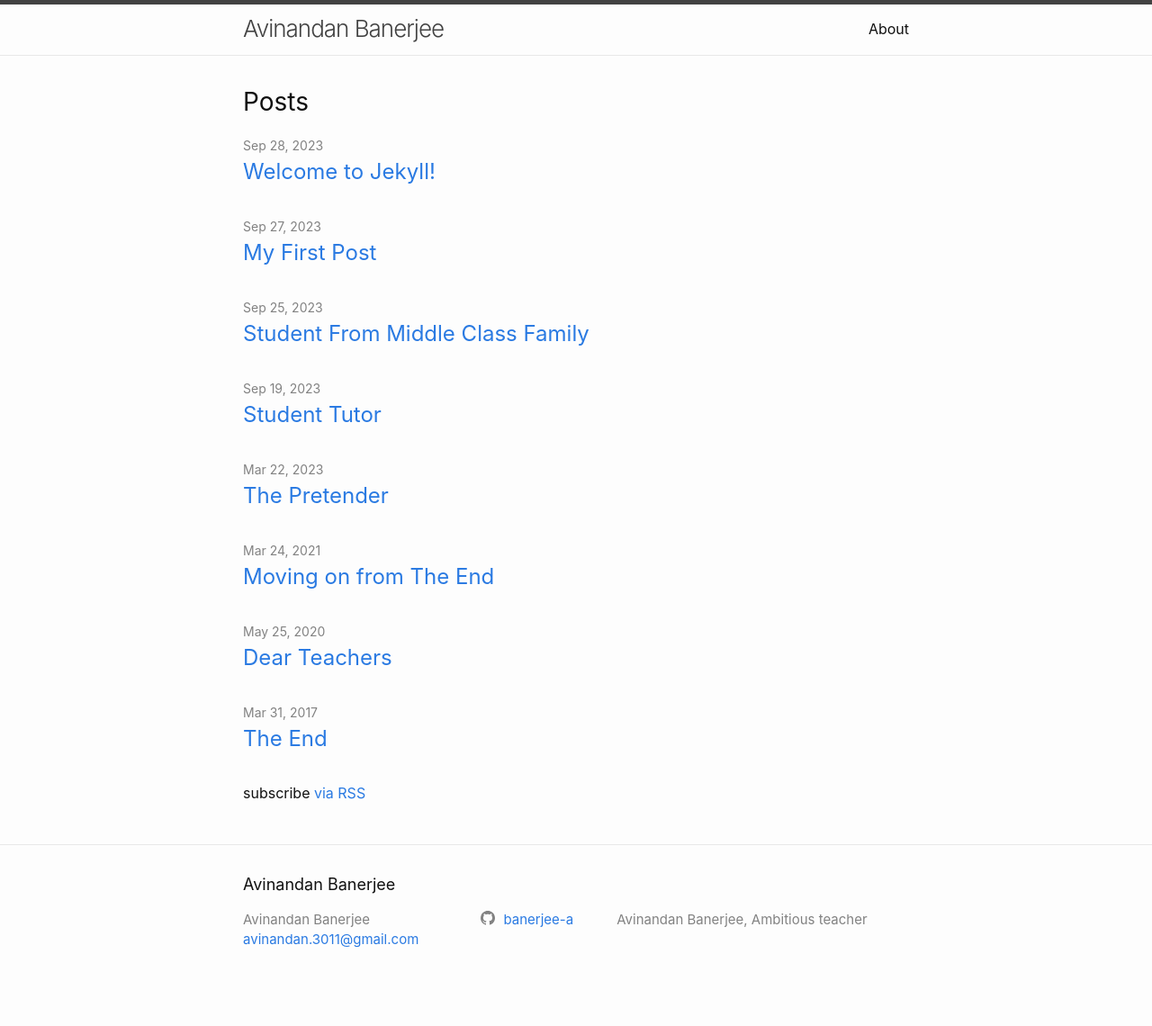
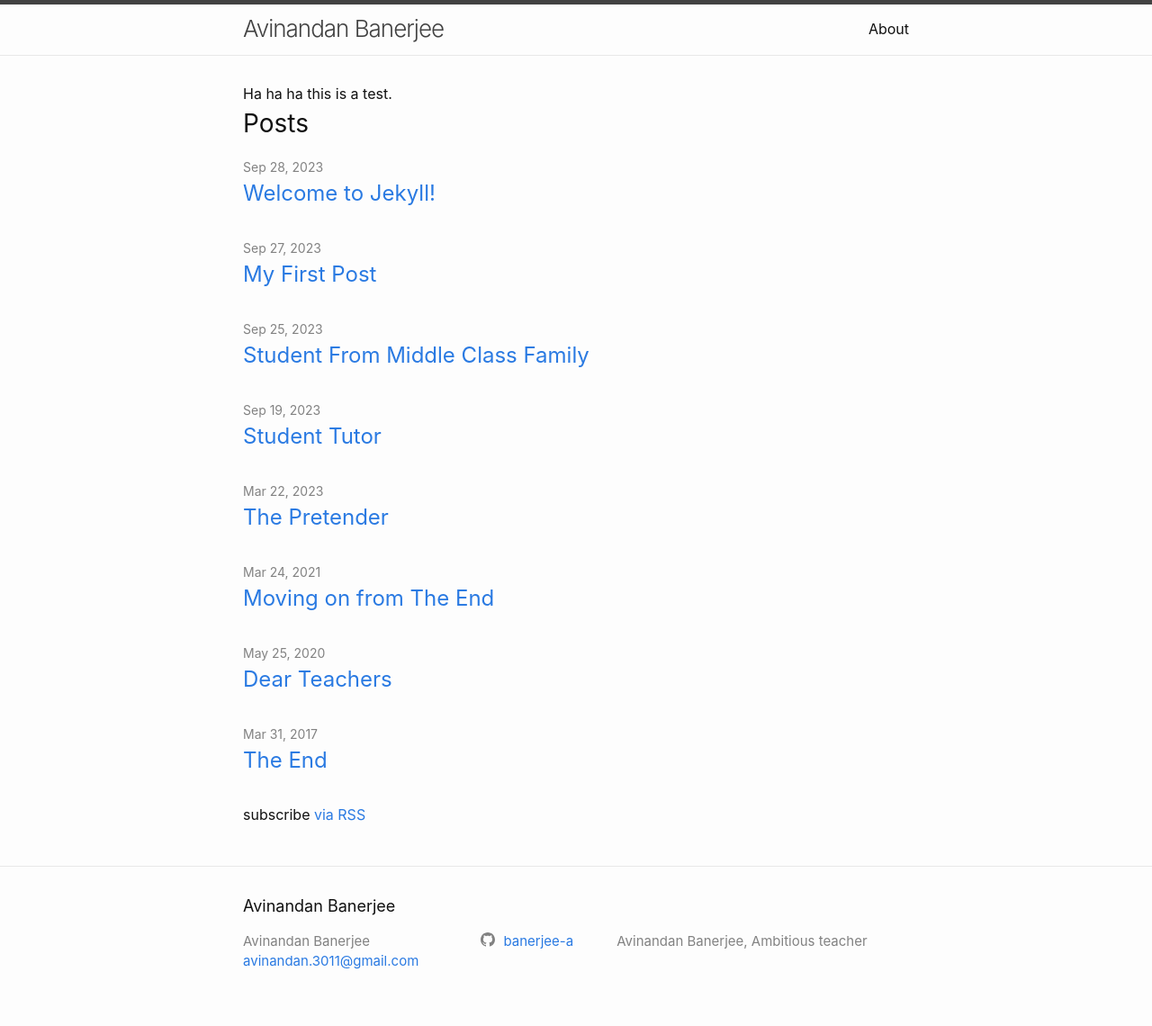
Before and after one commit to banerjee-a/banerjee-a.github.io, a Jekyll site: the page built from index.markdown, in a window 1280 px wide. Shown: the whole page at 90% size. Built offline with Jekyll 4.4.1, drawn with Linux system fonts in a browser that asks for light colours; before the commit the page ends 1116 px from its top, so only the background shows below that.

Commit message:
testing to update home

```diff
--- a/_layouts/home.html
+++ b/_layouts/home.html
@@ -6,7 +6,7 @@ layout: default
   {%- if page.title -%}
     <h1 class="page-heading">{{ page.title }}</h1>
   {%- endif -%}
-
+  Ha ha ha this is a test.
   {{ content }}
 
   {%- if site.posts.size > 0 -%}
```
